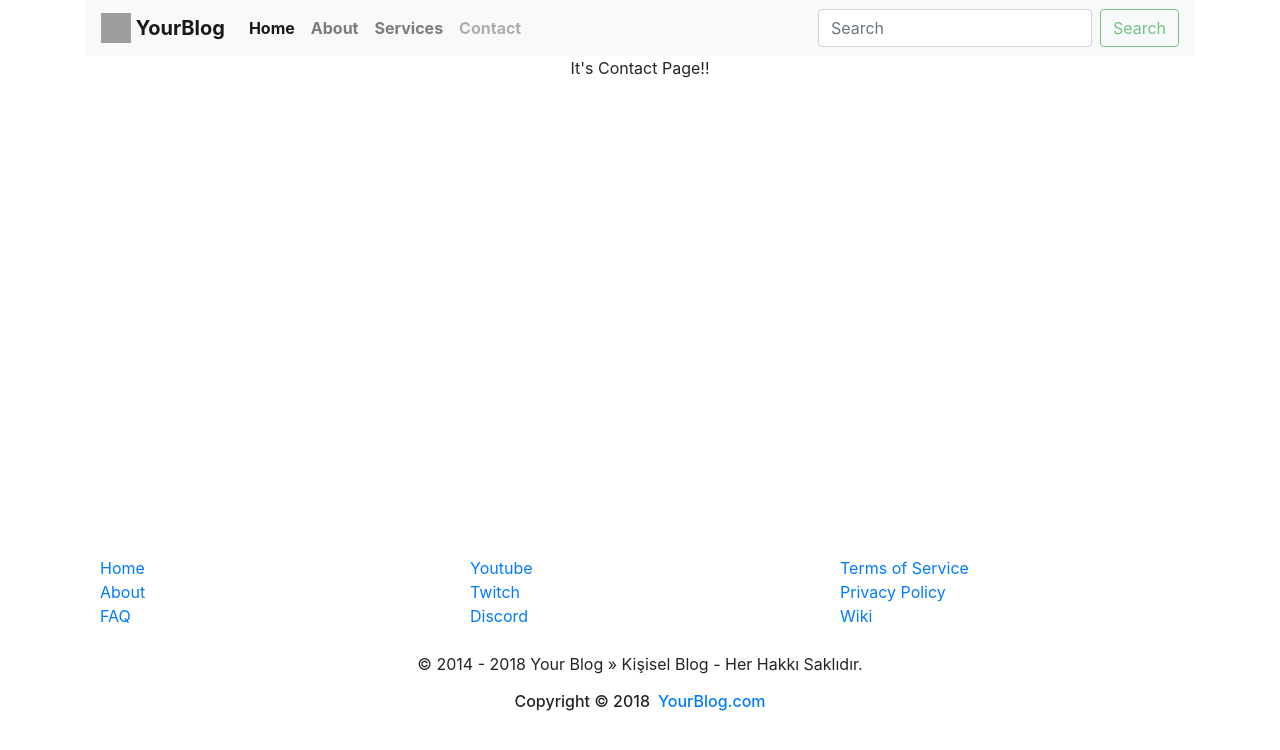
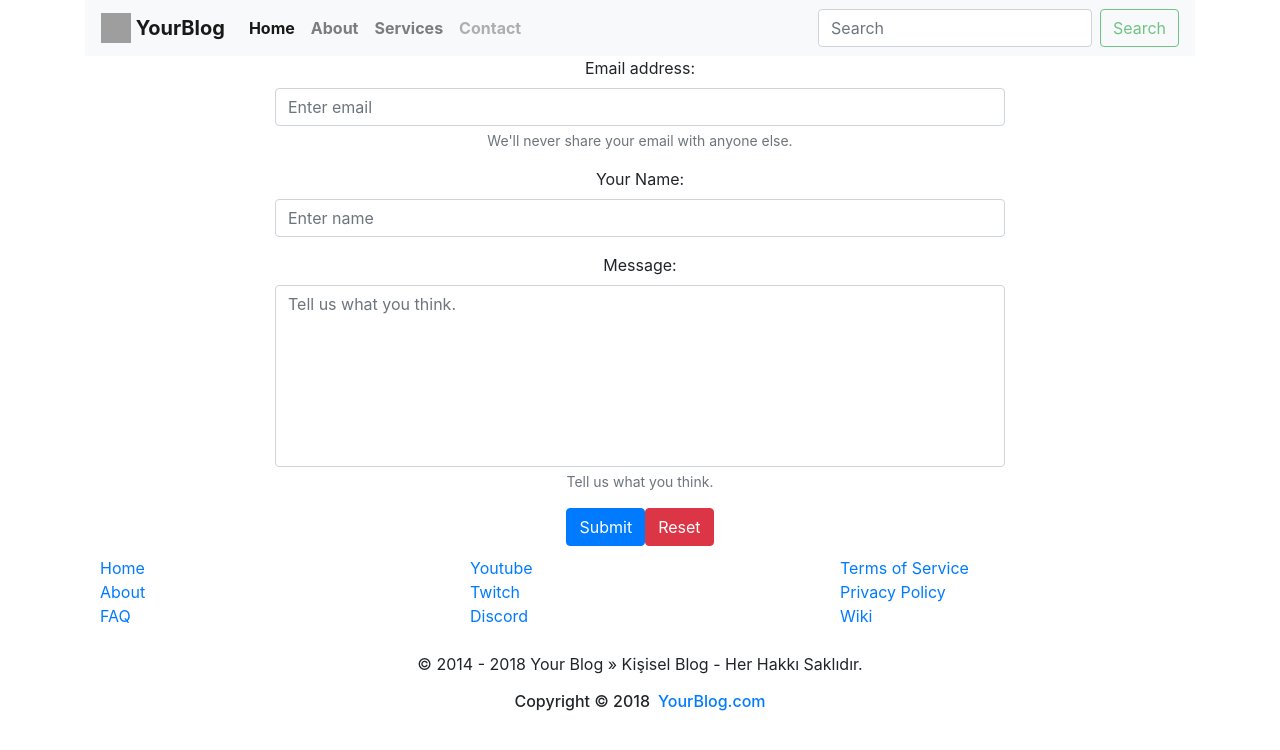
Before and after one commit to fatihunlu/vue-bootstrap-blog, a Vue app: page /contact in a window 1280 px wide. Shown: the top 750 px of the page. Built offline with nearby package versions, Linux system fonts and the light colour scheme; grey boxes are pictures that could not be loaded.

Commit message:
ContactPage added

```diff
--- a/src/pages/ContactPage.vue
+++ b/src/pages/ContactPage.vue
@@ -1,12 +1,84 @@
 <template>
-    <div class="sample">
-        It's Contact Page!!
+    <div class="sample row">
+        <div class="col-sm-2"></div>
+        <b-form @submit="onSubmit" @reset="onReset" v-if="show" class="col-sm-8">
+            <b-form-group id="emailGroup"
+                            label="Email address:"
+                            label-for="emailInput"
+                            description="We'll never share your email with anyone else.">
+                <b-form-input id="emailInput"
+                            type="email"
+                            v-model="form.email"
+                            required
+                            placeholder="Enter email">
+                </b-form-input>
+            </b-form-group>
+
+            <b-form-group id="fullnameGroup"
+                            label="Your Name:"
+                            label-for="fullnameInput">
+                <b-form-input id="fullnameInput"
+                            type="text"
+                            v-model="form.fullname"
+                            required
+                            placeholder="Enter name">
+                </b-form-input>
+            </b-form-group>
+
+            <b-form-group id="messageGroup"
+                            label="Message:"
+                            label-for="messageInput"
+                            description="Tell us what you think.">
+                <b-form-textarea id="messageInput"
+                                v-model="form.message"
+                                placeholder="Tell us what you think."
+                                :rows="7"
+                                :max-rows="13">
+                </b-form-textarea>
+            </b-form-group>
+
+            <b-button type="submit" variant="primary">Submit</b-button>
+            <b-button type="reset" variant="danger">Reset</b-button>
+        </b-form>
+        <div class="col-sm-2"></div>
     </div>
 </template>
 
 <script>
 export default {
+    data() {
+        return {
+            show: true,
+            form:  {
+                email : '',
+                fullname: '',
+                message: ''
+            }
+        }
+    },
 
+    methods: {
+        onSubmit(evt) {
+            const vm = this;
+
+            evt.preventDefault();
+            alert(JSON.stringify(vm.form));
+        },
+
+        onReset(evt) {
+            const vm = this;
+
+            evt.preventDefault();
+
+            /* Reset our form values */
+            vm.form.email = '';
+            vm.form.message = '';
+            vm.form.fullname = '';
+            /* Trick to reset/clear native browser form validation state */
+            vm.show = false;
+            vm.$nextTick(() => { vm.show = true });
+        }
+    }
 }
 </script>
 
```
